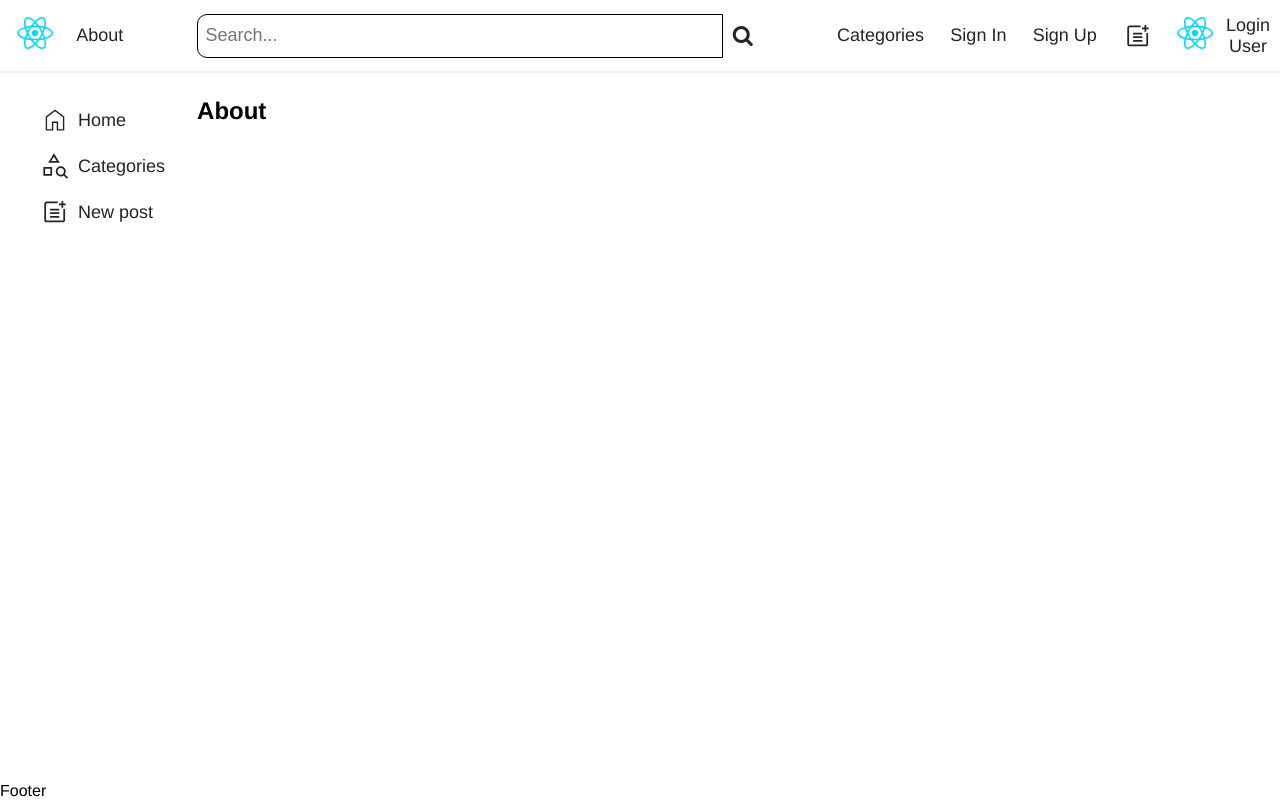
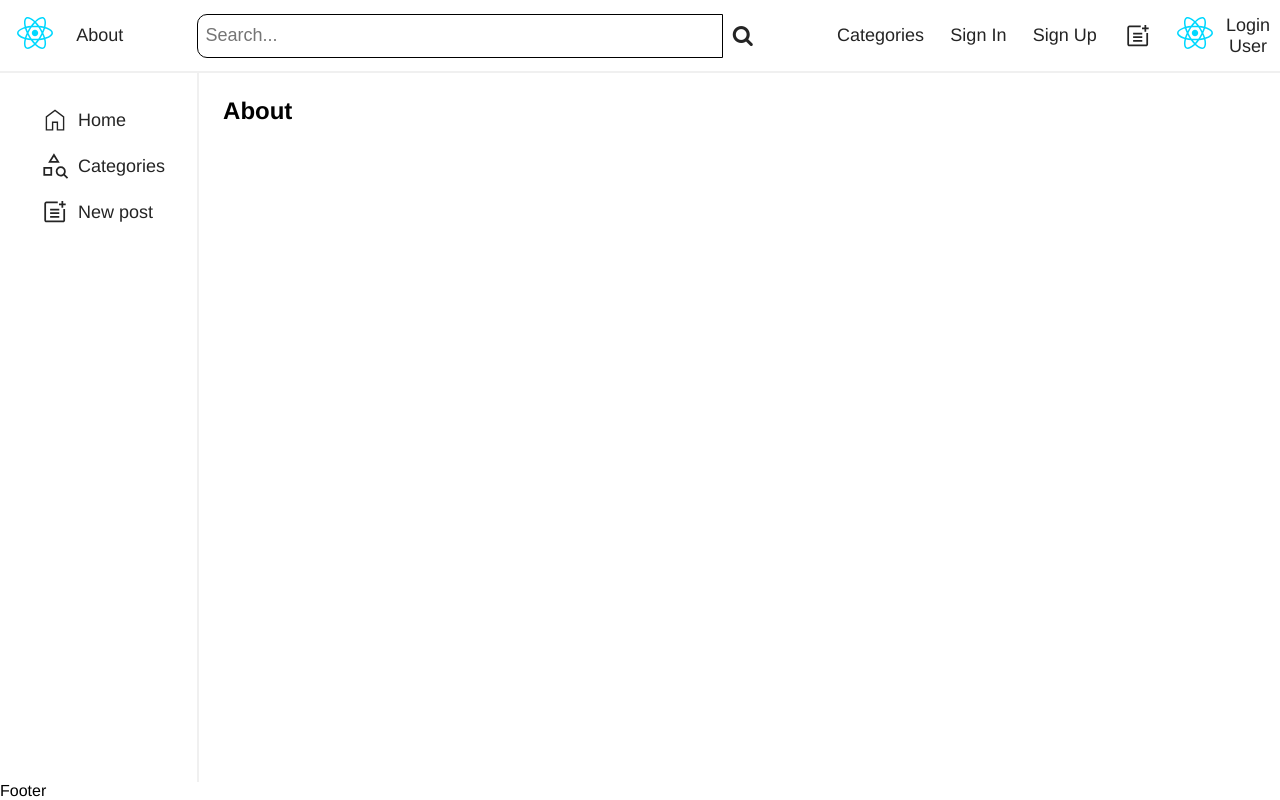
Before and after one commit to Eug4n4/usof-frontend, a React (Vite) app: page /about in a window 1280 px wide. Built offline with nearby package versions, Linux system fonts and the light colour scheme; no server answers.

Commit message:
make sidebar sticky

```diff
--- a/src/assets/css/layout/sidebar.css
+++ b/src/assets/css/layout/sidebar.css
@@ -1,9 +1,12 @@
 .sidebar {
-    padding-top: 24px;
+    padding: 24px 24px 0 0;
+    border-right: 2px solid #f0f0f0;
 }
 
 .sidebar_list {
     list-style: none;
+    position: sticky;
+    top: 20px;
 }
 
 .sidebar_list > li > div > a{
```
